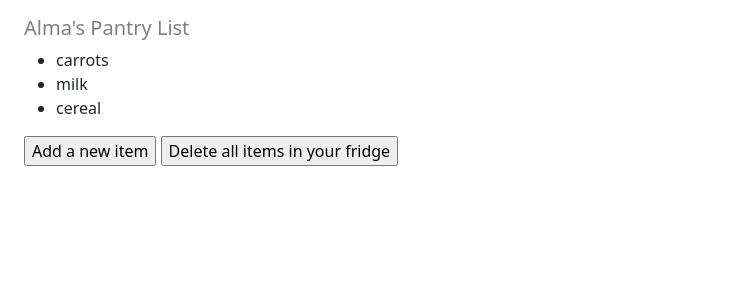
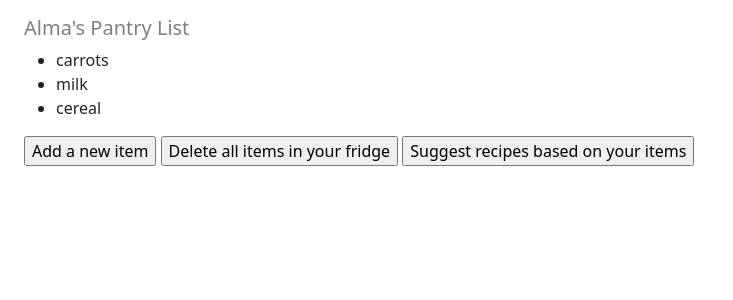
Before and after one commit to arojas3552/DjVirtualPantry, a Django app: page /list/1/ in a window 1280 px wide. Shown: the part 56-356 px from the top of the page, without its empty margins (0-733 px from the left). Run offline with Django 3.2, Linux system fonts and the light colour scheme; data comes from the database, SQL or seed files in the repository; some libraries are stand-ins or nearby versions.

Commit message:
Add: electors

```diff
--- /dev/null
+++ b/virtualPantry_app/selectors.py
@@ -0,0 +1,3 @@
+#for pulling data rq of recipe recommendations
+
+from .models import FoodList, Product, RecipeIndex, Ingredients,RecipeDescription
--- a/virtualPantry_app/templates/virtualPantry_app/virtualPantry_list.html
+++ b/virtualPantry_app/templates/virtualPantry_app/virtualPantry_list.html
@@ -33,7 +33,11 @@
                 type="button"
                 onclick="location.href=
                 '{% url "list-delete" food_list.id %}'" />
-
+                <input
+                value="Suggest recipes based on your items"
+                type="button"
+                onclick="location.href=
+                '{% url "list-delete" food_list.id %}'" />
         </p>
     </div>
 </div>
```
